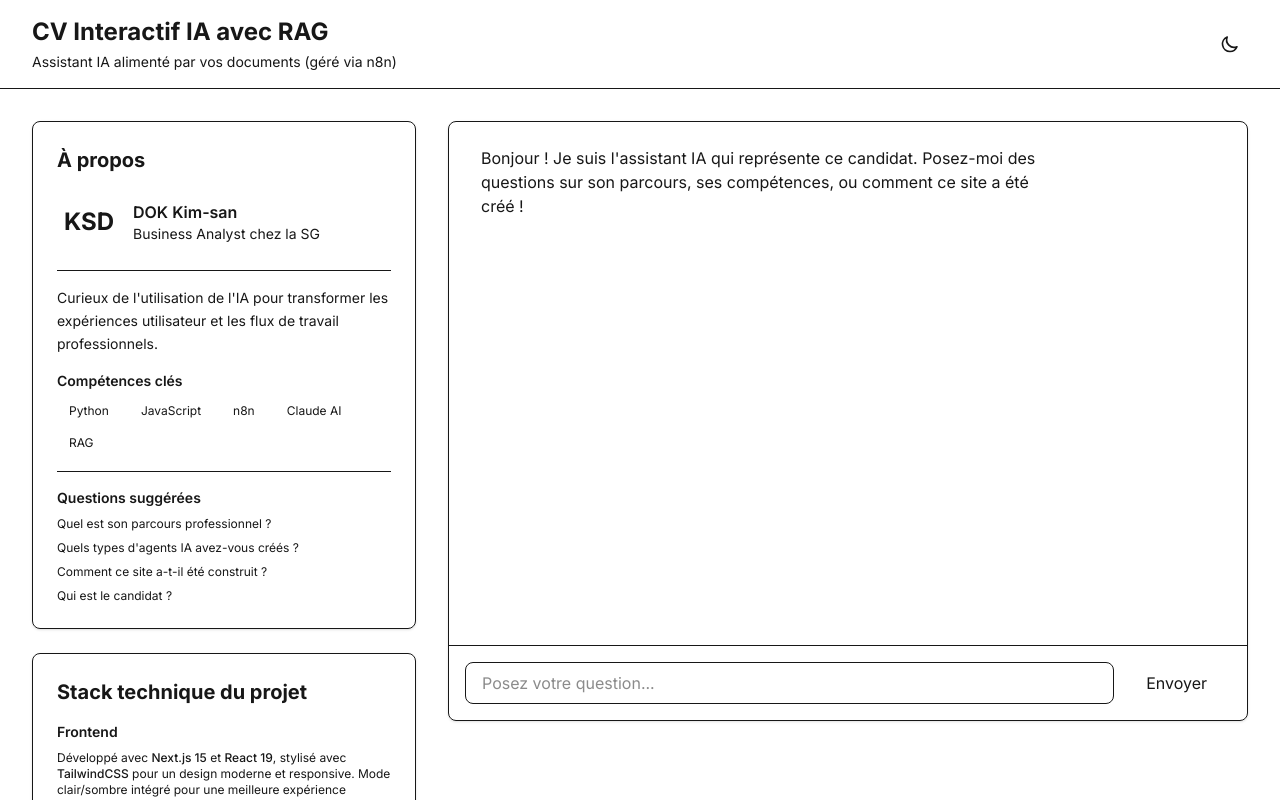
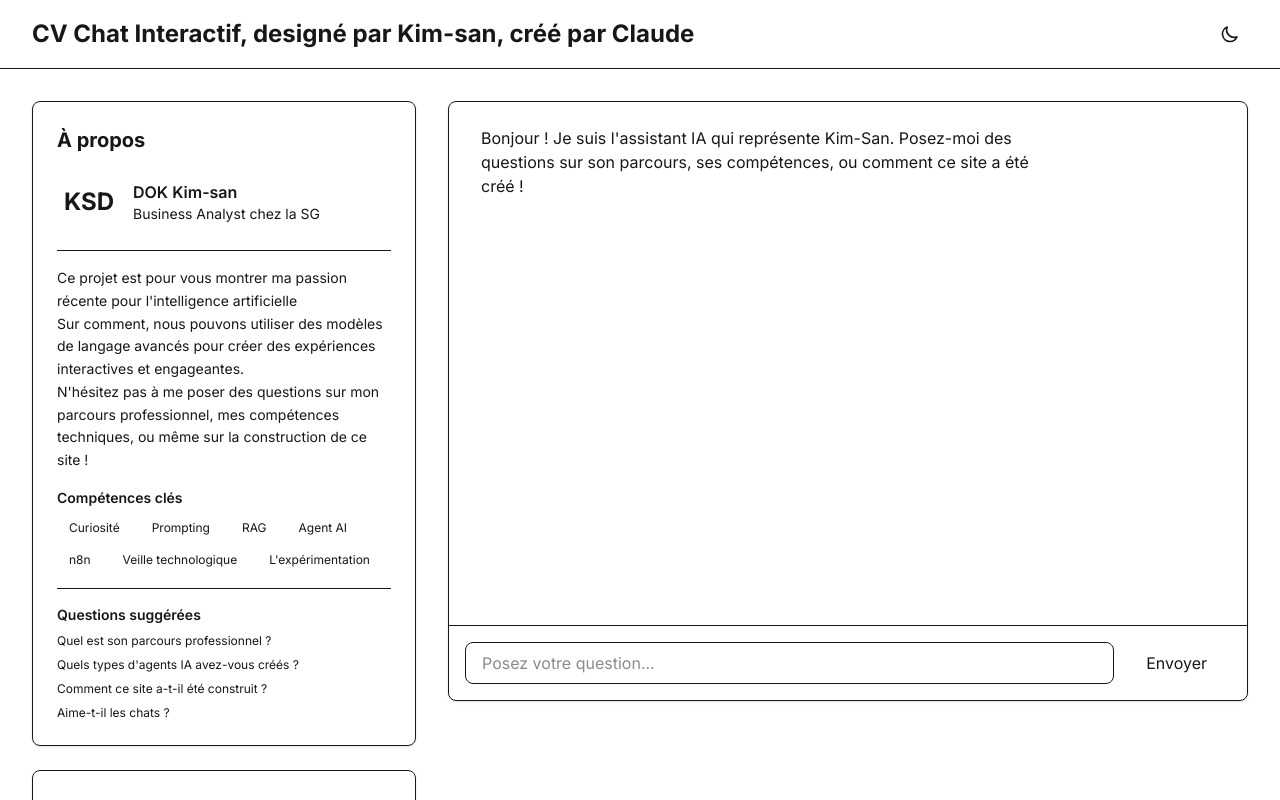
Before and after one commit to ksdok/cv-interactif-ia, a Next.js app: page / in a window 1280 px wide. Shown: the top 800 px of the page. Built offline with nearby package versions, Linux system fonts and the light colour scheme.

Commit message:
Typing effect added to the chat

```diff
--- a/app/page.tsx
+++ b/app/page.tsx
@@ -1,9 +1,14 @@
+'use client'
+
+import { useState } from 'react'
 import ChatInterface from '@/components/ChatInterface'
 import AboutSection from '@/components/AboutSection'
 import ProjectGallery from '@/components/ProjectGallery'
 import Header from '@/components/Header'
 
 export default function Home() {
+  const [suggestedQuestion, setSuggestedQuestion] = useState<string>('')
+
   return (
     <main className="min-h-screen bg-gradient-to-b from-slate-50 to-slate-100 dark:from-slate-900 dark:to-slate-800">
       {/* Header */}
@@ -12,9 +17,14 @@ export default function Home() {
       {/* Contenu principal */}
       <div className="max-w-7xl mx-auto px-4 sm:px-6 lg:px-8 py-8">
         <div className="grid grid-cols-1 lg:grid-cols-3 gap-8">
-          {/* Colonne gauche : À propos + Projets */}
-          <div className="lg:col-span-1 space-y-6">
-            <AboutSection />
+          {/* Chat Interface - En haut sur mobile, à droite sur desktop */}
+          <div className="lg:col-span-2 lg:order-2">
+            <ChatInterface suggestedQuestion={suggestedQuestion} onQuestionSent={() => setSuggestedQuestion('')} />
+          </div>
+
+          {/* Colonne gauche : À propos + Projets - En bas sur mobile, à gauche sur desktop */}
+          <div className="lg:col-span-1 lg:order-1 space-y-6">
+            <AboutSection onQuestionClick={setSuggestedQuestion} />
             <ProjectGallery />
 
             {/* Info RAG */}
@@ -26,11 +36,6 @@ export default function Home() {
                 Les réponses sont générées à partir des informations stockées dans le RAG.
               </p>
             </div>
-          </div>
-
-          {/* Colonne droite : Chat Interface */}
-          <div className="lg:col-span-2">
-            <ChatInterface />
           </div>
         </div>
       </div>
--- a/components/AboutSection.tsx
+++ b/components/AboutSection.tsx
@@ -1,6 +1,10 @@
 'use client'
 
-export default function AboutSection() {
+interface AboutSectionProps {
+  onQuestionClick: (question: string) => void
+}
+
+export default function AboutSection({ onQuestionClick }: AboutSectionProps) {
   return (
     <div className="bg-white dark:bg-slate-800 rounded-lg shadow-sm border border-slate-200 dark:border-slate-700 p-6">
       <h2 className="text-xl font-bold text-slate-900 dark:text-slate-100 mb-4">À propos</h2>
@@ -18,7 +22,9 @@ export default function AboutSection() {
 
         <div className="border-t border-slate-200 dark:border-slate-700 pt-4">
           <p className="text-sm text-slate-700 dark:text-slate-300 leading-relaxed">
-            Curieux de l'utilisation de l'IA pour transformer les expériences utilisateur et les flux de travail professionnels.
+            Ce projet est pour vous montrer ma passion récente pour l'intelligence artificielle<br/>
+            Sur comment, nous pouvons utiliser des modèles de langage avancés pour créer des expériences interactives et engageantes.<br/>
+            N'hésitez pas à me poser des questions sur mon parcours professionnel, mes compétences techniques, ou même sur la construction de ce site !
           </p>
         </div>
 
@@ -26,19 +32,25 @@ export default function AboutSection() {
           <h4 className="font-semibold text-slate-900 dark:text-slate-100 text-sm">Compétences clés</h4>
           <div className="flex flex-wrap gap-2">
             <span className="px-3 py-1 bg-blue-100 dark:bg-blue-900/40 text-blue-700 dark:text-blue-300 text-xs rounded-full">
-              Python
+              Curiosité
             </span>
             <span className="px-3 py-1 bg-purple-100 dark:bg-purple-900/40 text-purple-700 dark:text-purple-300 text-xs rounded-full">
-              JavaScript
+              Prompting
             </span>
             <span className="px-3 py-1 bg-green-100 dark:bg-green-900/40 text-green-700 dark:text-green-300 text-xs rounded-full">
+              RAG
+            </span>
+            <span className="px-3 py-1 bg-orange-100 dark:bg-orange-900/40 text-orange-700 dark:text-orange-300 text-xs rounded-full">
+              Agent AI
+            </span>
+            <span className="px-3 py-1 bg-pink-100 dark:bg-pink-900/40 text-pink-700 dark:text-pink-300 text-xs rounded-full">
               n8n
             </span>
-            <span className="px-3 py-1 bg-orange-100 dark:bg-orange-900/40 text-orange-700 dark:text-orange-300 text-xs rounded-full">
-              Claude AI
+            <span className="px-3 py-1 bg-pink-100 dark:bg-pink-900/40 text-pink-700 dark:text-pink-300 text-xs rounded-full">
+              Veille technologique
             </span>
             <span className="px-3 py-1 bg-pink-100 dark:bg-pink-900/40 text-pink-700 dark:text-pink-300 text-xs rounded-full">
-              RAG
+              L'expérimentation
             </span>
           </div>
         </div>
@@ -46,17 +58,29 @@ export default function AboutSection() {
         <div className="border-t border-slate-200 dark:border-slate-700 pt-4">
           <h4 className="font-semibold text-slate-900 dark:text-slate-100 text-sm mb-2">Questions suggérées</h4>
           <div className="space-y-2 text-xs">
-            <p className="text-slate-600 dark:text-slate-400 hover:text-blue-600 dark:hover:text-blue-400 cursor-pointer">
+            <p
+              onClick={() => onQuestionClick("Quel est son parcours professionnel ?")}
+              className="text-slate-600 dark:text-slate-400 hover:text-blue-600 dark:hover:text-blue-400 cursor-pointer transition-colors"
+            >
               Quel est son parcours professionnel ?
             </p>
-            <p className="text-slate-600 dark:text-slate-400 hover:text-blue-600 dark:hover:text-blue-400 cursor-pointer">
+            <p
+              onClick={() => onQuestionClick("Quels types d'agents IA avez-vous créés ?")}
+              className="text-slate-600 dark:text-slate-400 hover:text-blue-600 dark:hover:text-blue-400 cursor-pointer transition-colors"
+            >
               Quels types d'agents IA avez-vous créés ?
             </p>
-            <p className="text-slate-600 dark:text-slate-400 hover:text-blue-600 dark:hover:text-blue-400 cursor-pointer">
+            <p
+              onClick={() => onQuestionClick("Comment ce site a-t-il été construit ?")}
+              className="text-slate-600 dark:text-slate-400 hover:text-blue-600 dark:hover:text-blue-400 cursor-pointer transition-colors"
+            >
               Comment ce site a-t-il été construit ?
             </p>
-            <p className="text-slate-600 dark:text-slate-400 hover:text-blue-600 dark:hover:text-blue-400 cursor-pointer">
-              Qui est le candidat ?
+            <p
+              onClick={() => onQuestionClick("Aime-t-il les chats ?")}
+              className="text-slate-600 dark:text-slate-400 hover:text-blue-600 dark:hover:text-blue-400 cursor-pointer transition-colors"
+            >
+              Aime-t-il les chats ?
             </p>
           </div>
         </div>
--- a/components/ChatInterface.tsx
+++ b/components/ChatInterface.tsx
@@ -1,23 +1,31 @@
 'use client'
 
 import { useState, useRef, useEffect } from 'react'
+import TypingEffect from './TypingEffect'
 
 interface Message {
   role: 'user' | 'assistant'
   content: string
+  isTyping?: boolean
 }
 
-export default function ChatInterface() {
+interface ChatInterfaceProps {
+  suggestedQuestion: string
+  onQuestionSent: () => void
+}
+
+export default function ChatInterface({ suggestedQuestion, onQuestionSent }: ChatInterfaceProps) {
   const [messages, setMessages] = useState<Message[]>([
     {
       role: 'assistant',
-      content: "Bonjour ! Je suis l'assistant IA qui représente ce candidat. Posez-moi des questions sur son parcours, ses compétences, ou comment ce site a été créé !",
+      content: "Bonjour ! Je suis l'assistant IA qui représente Kim-San. Posez-moi des questions sur son parcours, ses compétences, ou comment ce site a été créé !",
     },
   ])
   const [input, setInput] = useState('')
   const [isLoading, setIsLoading] = useState(false)
   const messagesEndRef = useRef<HTMLDivElement>(null)
   const messagesContainerRef = useRef<HTMLDivElement>(null)
+  const lastSuggestedRef = useRef('')
 
   const scrollToBottom = () => {
     if (messagesContainerRef.current) {
@@ -28,6 +36,14 @@ export default function ChatInterface() {
   useEffect(() => {
     scrollToBottom()
   }, [messages])
+
+  useEffect(() => {
+    if (suggestedQuestion && suggestedQuestion !== lastSuggestedRef.current) {
+      lastSuggestedRef.current = suggestedQuestion
+      setInput(suggestedQuestion)
+      onQuestionSent()
+    }
+  }, [suggestedQuestion, onQuestionSent])
 
   const sendMessage = async (e: React.FormEvent) => {
     e.preventDefault()
@@ -58,7 +74,7 @@ export default function ChatInterface() {
 
       setMessages((prev) => [
         ...prev,
-        { role: 'assistant', content: data.response },
+        { role: 'assistant', content: data.response, isTyping: true },
       ])
     } catch (error) {
       console.error('Erreur:', error)
@@ -92,7 +108,19 @@ export default function ChatInterface() {
                   : 'bg-slate-100 dark:bg-slate-700 text-slate-900 dark:text-slate-100'
               }`}
             >
-              <p className="whitespace-pre-wrap">{message.content}</p>
+              {message.role === 'assistant' && message.isTyping ? (
+                <TypingEffect
+                  text={message.content}
+                  onUpdate={scrollToBottom}
+                  onComplete={() => {
+                    setMessages(prev => prev.map((msg, idx) =>
+                      idx === index ? { ...msg, isTyping: false } : msg
+                    ))
+                  }}
+                />
+              ) : (
+                <p className="whitespace-pre-wrap">{message.content}</p>
+              )}
             </div>
           </div>
         ))}
@@ -124,7 +152,7 @@ export default function ChatInterface() {
           <button
             type="submit"
             disabled={isLoading || !input.trim()}
-            className="px-6 py-2 bg-blue-600 dark:bg-blue-500 text-white rounded-lg hover:bg-blue-700 dark:hover:bg-blue-600 disabled:bg-slate-300 dark:disabled:bg-slate-700 disabled:cursor-not-allowed transition-colors"
+            className="px-6 py-2 bg-blue-600 dark:bg-blue-500 text-white rounded-lg hover:bg-blue-700 dark:hover:bg-blue-600 disabled:bg-slate-300 dark:disabled:bg-slate-700 disabled:cursor-not-allowed cursor-pointer transition-colors"
           >
             Envoyer
           </button>
--- a/components/Header.tsx
+++ b/components/Header.tsx
@@ -5,16 +5,18 @@ import ThemeToggle from './ThemeToggle'
 export default function Header() {
   return (
     <header className="bg-white dark:bg-slate-800 border-b border-slate-200 dark:border-slate-700 sticky top-0 z-50 backdrop-blur-sm bg-white/90 dark:bg-slate-800/90">
-      <div className="max-w-7xl mx-auto px-4 sm:px-6 lg:px-8 py-4 flex justify-between items-center">
-        <div>
-          <h1 className="text-2xl font-bold text-slate-900 dark:text-slate-100">
-            CV Interactif IA avec RAG
+      <div className="max-w-7xl mx-auto px-4 sm:px-6 lg:px-8 py-4 flex justify-between items-center gap-4">
+        <div className="flex-1 min-w-0">
+          {/* Version mobile */}
+          <h1 className="text-lg sm:text-xl lg:text-2xl font-bold text-slate-900 dark:text-slate-100">
+            <span className="block sm:hidden">CV Chat Interactif</span>
+            <span className="hidden sm:block lg:hidden">CV Chat Interactif • Kim-san</span>
+            <span className="hidden lg:block">CV Chat Interactif, designé par Kim-san, créé par Claude</span>
           </h1>
-          <p className="text-sm text-slate-600 dark:text-slate-400 mt-1">
-            Assistant IA alimenté par vos documents (géré via n8n)
-          </p>
         </div>
-        <ThemeToggle />
+        <div className="flex-shrink-0">
+          <ThemeToggle />
+        </div>
       </div>
     </header>
   )
--- a/components/ProjectGallery.tsx
+++ b/components/ProjectGallery.tsx
@@ -4,7 +4,7 @@ export default function ProjectGallery() {
   return (
     <div className="bg-white dark:bg-slate-800 rounded-lg shadow-sm border border-slate-200 dark:border-slate-700 p-6">
       <h2 className="text-xl font-bold text-slate-900 dark:text-slate-100 mb-4">
-        Stack technique du projet
+        Stack technique
       </h2>
 
       <div className="space-y-4 text-sm text-slate-700 dark:text-slate-300">
--- /dev/null
+++ b/components/TypingEffect.tsx
@@ -0,0 +1,40 @@
+'use client'
+
+import { useState, useEffect } from 'react'
+
+interface TypingEffectProps {
+  text: string
+  speed?: number
+  onComplete?: () => void
+  onUpdate?: () => void
+}
+
+export default function TypingEffect({ text, speed = 15, onComplete, onUpdate }: TypingEffectProps) {
+  const [displayedText, setDisplayedText] = useState('')
+  const [currentIndex, setCurrentIndex] = useState(0)
+  const [isComplete, setIsComplete] = useState(false)
+
+  useEffect(() => {
+    if (currentIndex < text.length) {
+      const timeout = setTimeout(() => {
+        setDisplayedText(text.slice(0, currentIndex + 1))
+        setCurrentIndex(currentIndex + 1)
+        onUpdate?.() // Notifier à chaque caractère ajouté
+      }, speed)
+
+      return () => clearTimeout(timeout)
+    } else if (!isComplete) {
+      setIsComplete(true)
+      onComplete?.()
+    }
+  }, [currentIndex, text, speed, isComplete, onComplete, onUpdate])
+
+  return (
+    <span className="whitespace-pre-wrap">
+      {displayedText}
+      {!isComplete && (
+        <span className="inline-block w-[2px] h-4 bg-slate-900 dark:bg-slate-100 ml-[2px] animate-blink"></span>
+      )}
+    </span>
+  )
+}
```
Also changed, not shown: app/api/chat/route.ts (+7 -4 lines), app/globals.css (+14 -0 lines), .claude/settings.local.json (added), .mcp.json (added).
